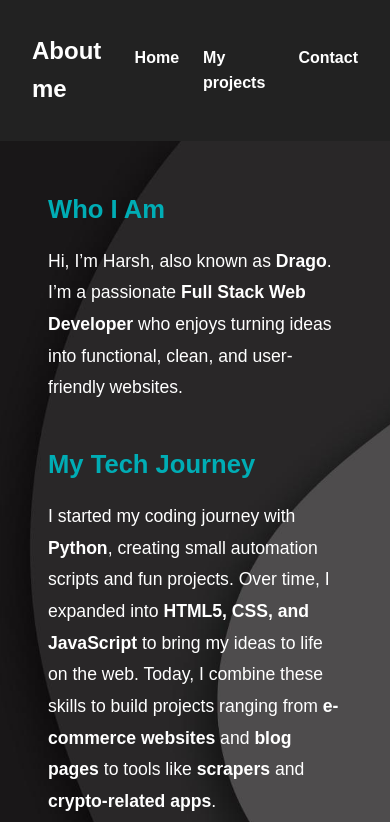
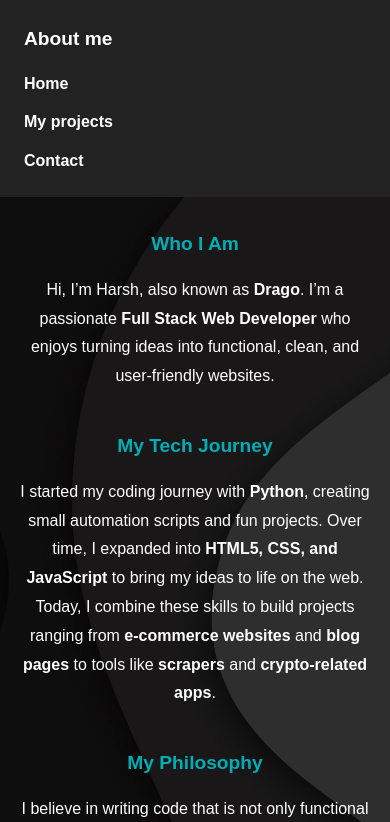
Before and after one commit to HarshDev0/Portfolio, a plain HTML site: page about.html in a window 390 px wide. Shown: the top 822 px of the page. Drawn offline with Linux system fonts and the light colour scheme.

Commit message:
Fixed CSS issues in portfolio website

```diff
--- a/css/about.css
+++ b/css/about.css
@@ -21,6 +21,7 @@ header {
     display: flex;
     justify-content: space-between;
     align-items: center;
+    flex-wrap: wrap; /* helps on smaller screens */
 }
 
 header div:first-child {
@@ -32,6 +33,7 @@ nav ul {
     list-style: none;
     display: flex;
     gap: 1.5rem;
+    flex-wrap: wrap;
 }
 
 nav a {
@@ -46,7 +48,7 @@ nav a:hover {
 
 /* Main */
 main {
-    padding: 3rem;
+    padding: clamp(2rem, 5vw, 3rem);
     max-width: 1400px;
     margin: auto;
 
@@ -54,6 +56,18 @@ main {
     background: url("../images/about-bg.png") no-repeat center center/cover;
     color: #fff;
     text-align: left;
+    position: relative;
+}
+
+main::before {
+    content: "";
+    position: absolute;
+    inset: 0;
+    background: rgba(0,0,0,0.4); /* dark overlay for readability */
+}
+
+main > * {
+    position: relative;
 }
 
 main section {
@@ -76,7 +90,61 @@ footer {
     background-color: #222;
     color: #bbb;
     text-align: center;
-    padding: 2rem;
+    padding: 2rem 1rem;
+    font-size: 1rem;
     margin-top: 0rem;
-    font-size: 1rem;
 }
+
+/* ---------------- RESPONSIVE ---------------- */
+
+/* Tablet screens */
+@media (max-width: 768px) {
+    header {
+        flex-direction: column;
+        align-items: flex-start;
+        padding: 1.5rem;
+    }
+
+    nav ul {
+        flex-direction: column;
+        gap: 1rem;
+        margin-top: 1rem;
+    }
+
+    main {
+        text-align: center;
+        font-size: 1rem;
+    }
+
+    main h2 {
+        font-size: 1.4rem;
+    }
+
+    main p {
+        font-size: 1rem;
+    }
+}
+
+/* Small mobile screens */
+@media (max-width: 500px) {
+    header div:first-child {
+        font-size: 1.2rem;
+    }
+
+    nav ul {
+        gap: 0.8rem;
+    }
+
+    main {
+        padding: 2rem 1rem;
+        font-size: 0.95rem;
+    }
+
+    main h2 {
+        font-size: 1.2rem;
+    }
+
+    footer {
+        font-size: 0.9rem;
+    }
+}
--- a/css/contacts.css
+++ b/css/contacts.css
@@ -22,6 +22,7 @@ header {
     justify-content: space-between;
     align-items: center;
     border-bottom: 1px solid #333;
+    flex-wrap: wrap;
 }
 
 header h1 {
@@ -35,6 +36,7 @@ nav ul {
     list-style: none;
     display: flex;
     gap: 2rem;
+    flex-wrap: wrap;
 }
 
 header nav ul li {
@@ -128,3 +130,65 @@ footer {
     font-size: 0.9rem;
     color: #bbb;
 }
+
+/* ---------------- RESPONSIVE ---------------- */
+
+/* Tablet screens */
+@media (max-width: 768px) {
+    header {
+        flex-direction: column;
+        align-items: flex-start;
+        padding: 1.2rem;
+    }
+
+    nav ul {
+        flex-direction: column;
+        gap: 1rem;
+        margin-top: 1rem;
+    }
+
+    main {
+        flex-direction: column;
+        align-items: stretch;
+        padding: 2rem 1.5rem;
+    }
+
+    main > div {
+        min-width: 100%;
+    }
+
+    main h2 {
+        font-size: 1.3rem;
+    }
+
+    section p {
+        font-size: 0.95rem;
+    }
+}
+
+/* Small mobile screens */
+@media (max-width: 500px) {
+    header h1 {
+        font-size: 1.4rem;
+    }
+
+    header nav ul li {
+        font-size: 0.9rem;
+    }
+
+    main {
+        padding: 1.5rem 1rem;
+    }
+
+    main h2 {
+        font-size: 1.1rem;
+    }
+
+    section p {
+        font-size: 0.9rem;
+    }
+
+    footer {
+        font-size: 0.8rem;
+    }
+}
--- a/css/projects.css
+++ b/css/projects.css
@@ -22,6 +22,7 @@ header {
     justify-content: space-between;
     align-items: center;
     border-bottom: 1px solid #333;
+    flex-wrap: wrap;
 }
 
 /* Header Title */
@@ -36,6 +37,7 @@ nav ul {
     list-style: none;
     display: flex;
     gap: 2rem;
+    flex-wrap: wrap;
 }
 
 nav ul li {
@@ -67,6 +69,18 @@ main {
     background: url("../images/projects-bg.png") no-repeat center center/cover;
     color: #fff;
     text-align: left;
+    position: relative;
+}
+
+main::before {
+    content: "";
+    position: absolute;
+    inset: 0;
+    background: rgba(0,0,0,0.4); /* overlay for readability */
+}
+
+main > * {
+    position: relative;
 }
 
 main div {
@@ -75,6 +89,7 @@ main div {
     border-radius: 12px;
     box-shadow: 0 4px 15px rgba(0, 0, 0, 0.6);
     transition: transform 0.2s ease, box-shadow 0.2s ease;
+    max-width: 700px;
 }
 
 main div:hover {
@@ -96,3 +111,60 @@ footer {
     font-size: 0.9rem;
     color: #bbb;
 }
+
+/* ---------------- RESPONSIVE ---------------- */
+
+/* Tablet screens */
+@media (max-width: 768px) {
+    header {
+        flex-direction: column;
+        align-items: flex-start;
+        padding: 1.2rem;
+    }
+
+    nav ul {
+        flex-direction: column;
+        gap: 1rem;
+        margin-top: 1rem;
+    }
+
+    main {
+        padding: 2rem 1.5rem;
+        text-align: center;
+    }
+
+    main div {
+        padding: 1.8rem 2rem;
+    }
+
+    main p {
+        font-size: 1.6rem;
+    }
+}
+
+/* Small mobile screens */
+@media (max-width: 500px) {
+    header h1 {
+        font-size: 1.4rem;
+    }
+
+    nav ul li {
+        font-size: 0.9rem;
+    }
+
+    main {
+        padding: 1.5rem 1rem;
+    }
+
+    main div {
+        padding: 1.5rem;
+    }
+
+    main p {
+        font-size: 1.2rem;
+    }
+
+    footer {
+        font-size: 0.8rem;
+    }
+}
--- a/css/style.css
+++ b/css/style.css
@@ -21,6 +21,7 @@ header {
     display: flex;
     justify-content: space-between;
     align-items: center;
+    flex-wrap: wrap; /* helps on smaller screens */
 }
 
 header h1 {
@@ -38,6 +39,7 @@ nav ul {
     list-style: none;
     display: flex;
     gap: 1.5rem;
+    flex-wrap: wrap;
 }
 
 nav a {
@@ -52,7 +54,7 @@ nav a:hover {
 
 /* Main */
 main {
-    padding: 10rem;
+    padding: clamp(2rem, 5vw, 10rem);
     max-width: 1400px;
     margin: auto;
     font-size: 1.1rem;
@@ -60,9 +62,19 @@ main {
     /* Background */
     background: url("../images/home-bg.png") no-repeat center center/cover;
     color: #fff;
+    position: relative;
+    text-align: left;
+}
 
-    /* Left alignment */
-    text-align: left;
+main::before {
+    content: "";
+    position: absolute;
+    inset: 0;
+    background: rgba(0,0,0,0.4); /* dark overlay for readability */
+}
+
+main > * {
+    position: relative;
 }
 
 /* Footer */
@@ -136,3 +148,53 @@ footer p, footer span {
     font-size: 0.9rem;
     color: #bbb;
 }
+
+/* ---------------- RESPONSIVE ---------------- */
+
+/* Tablet screens */
+@media (max-width: 768px) {
+    header {
+        flex-direction: column;
+        align-items: flex-start;
+        padding: 1.5rem;
+    }
+
+    nav ul {
+        flex-direction: column;
+        gap: 1rem;
+        margin-top: 1rem;
+    }
+
+    footer > div:first-of-type {
+        grid-template-columns: 1fr;
+    }
+
+    main {
+        text-align: center;
+        font-size: 1rem;
+    }
+}
+
+/* Small mobile screens */
+@media (max-width: 500px) {
+    header h1 {
+        font-size: 1.5rem;
+    }
+
+    header h2 {
+        font-size: 0.9rem;
+    }
+
+    nav ul {
+        gap: 0.8rem;
+    }
+
+    main {
+        padding: 2rem 1rem;
+        font-size: 0.95rem;
+    }
+
+    footer {
+        padding: 2rem 1rem;
+    }
+}
```
